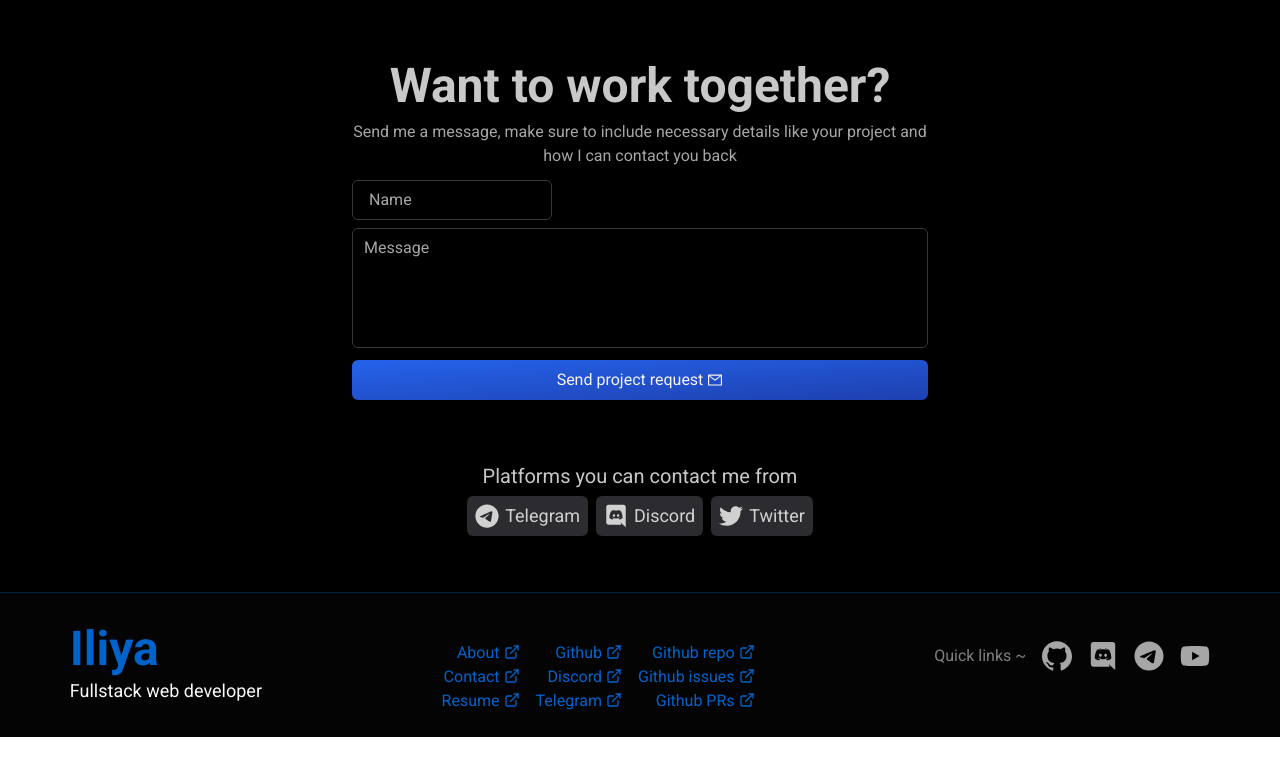
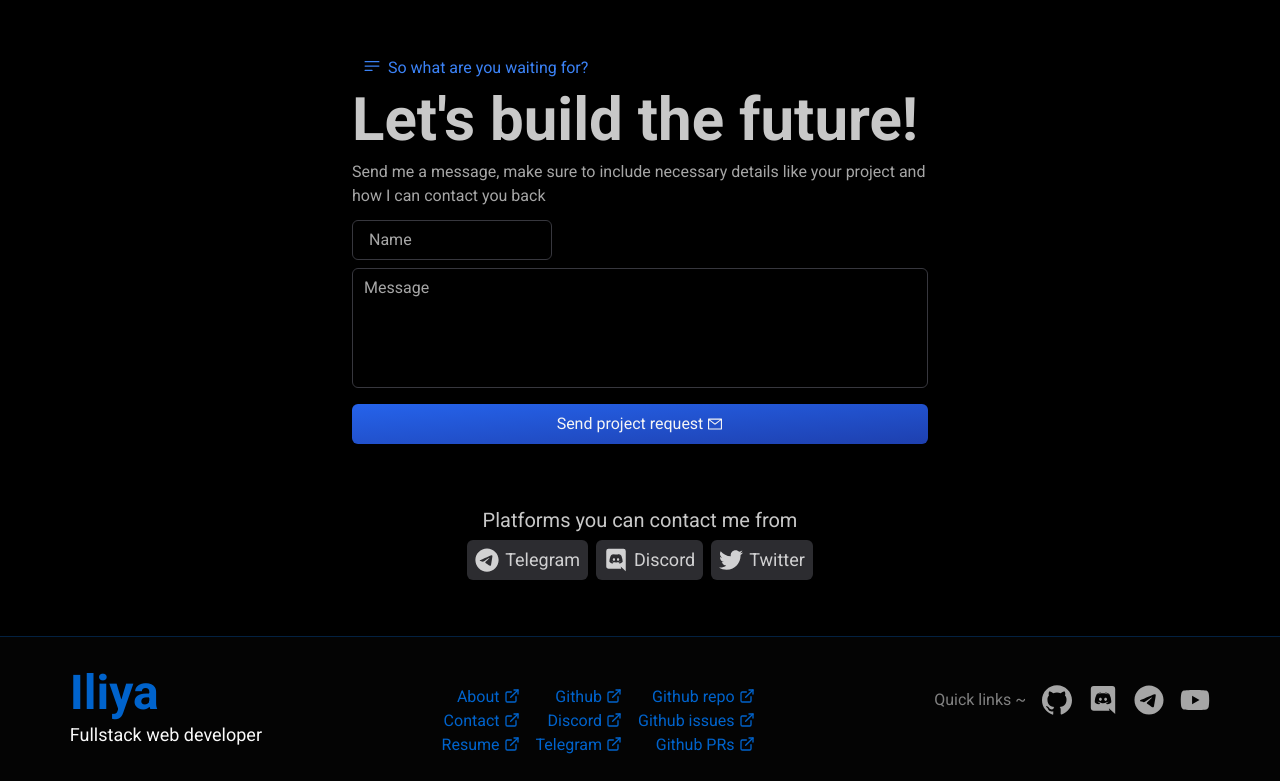
Before and after one commit to Humboorgir/portfolio-v3, a Next.js app: page / in a window 1280 px wide. Shown: the part 3216-3997 px from the top of the page. Before the commit the page ends 3953 px from the top, so only its background shows below. Built offline with nearby package versions, Linux system fonts and the light colour scheme.

Commit message:
feat(home): modify contact section

```diff
--- a/src/pages/index.tsx
+++ b/src/pages/index.tsx
@@ -18,6 +18,7 @@ import { IoLogoDiscord as Discord } from "react-icons/io5";
 import { FaTelegram as Telegram } from "react-icons/fa6";
 import { FaTwitter as Twitter } from "react-icons/fa6";
 
+import { HiOutlineBars3BottomLeft as Project } from "react-icons/hi2";
 const Home = () => {
   return (
     <div className="antialiased">
@@ -28,15 +29,20 @@ const Home = () => {
       <ProjectsSection />
 
       <Container className="flex flex-col items-center">
-        <Column className="p-10 z-10 bg-background rounded-[33px] mb-4">
-          <Text className="text-center text-foreground/80 z-20" variant="h2">
-            Want to work together?
+        <Column items="start" className="p-10 z-10 bg-background rounded-[33px] mb-4">
+          <Text className="text-blue-500 !text-base !flex !items-center ml-2.5" variant="p">
+            <Project className="!text-xl mr-1.5 mb-1" />
+            So what are you waiting for?
           </Text>
-          <Text className="max-w-xl text-center mb-3" variant="p">
-            Send me a message, make sure to include necessary details like your project and how I can contact you back
+          <Text className="text-foreground/80 z-20 !text-4xl md:!text-6xl" variant="h2">
+            Let's build the future!
+          </Text>
+          <Text className="max-w-xl mb-3" variant="p">
+            Send me a message, make sure to include necessary details like your project and how I can
+            contact you back
           </Text>
           <Input className="max-w-[200px] w-full mb-2 self-start" placeholder="Name" />
-          <Textarea className="w-full mb-3" placeholder="Message" />
+          <Textarea className="w-full mb-4" placeholder="Message" />
           <Button className="w-full bg-gradient-to-br from-blue-600 to-blue-800">
             Send project request <Mail className="ml-1" />
           </Button>
```
